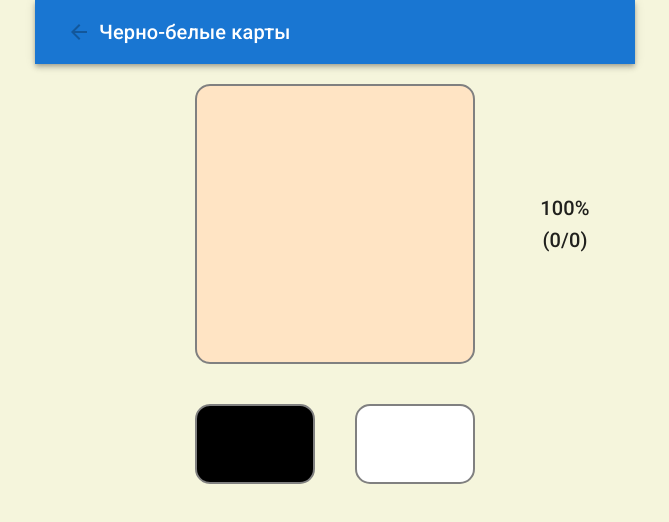
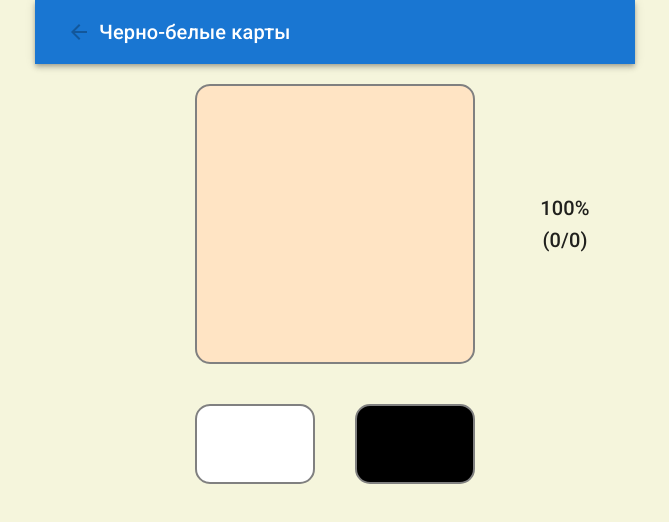
Before and after one commit to viterobk/intuition-training, a React (Create React App) app: page /#/bwc in a window 1280 px wide. Shown: the top 522 px of the page, without its empty margins (305-974 px from the left). Built offline with nearby package versions, Linux system fonts and the light colour scheme.

Commit message:
Change button locations and fix probabilities

```diff
--- a/src/Components/BWCards.tsx
+++ b/src/Components/BWCards.tsx
@@ -9,7 +9,7 @@ import TopBar from './TopBar';
 import './BWCards.css'
 import { createRef, useState, useEffect } from 'react';
 
-const isBlack = () => Math.random() > 0.5;
+const isBlack = () => Math.random() < 0.5;
 
 export default function() {
   const [totalAnswers, setTotalAnswers] = useState(0)
@@ -40,8 +40,8 @@ export default function() {
       <div className='bwc-container-center'>
         <div id='result' className={`bwc-result ${showResult ? resultClass : ''}`}>&nbsp;</div>
         <div className='control-buttons'>
-          <div id='btn-black' className='bwc-button bwc-button-black' onClick={() => displayResult(true)}>&nbsp;</div>
-          <div id='btn-white' className='bwc-button bwc-button-white' onClick={() => displayResult(false)}>&nbsp;</div>
+          <div id='btn-black' className='bwc-button bwc-button-white' onClick={() => displayResult(false)}>&nbsp;</div>
+          <div id='btn-white' className='bwc-button bwc-button-black' onClick={() => displayResult(true)}>&nbsp;</div>
         </div>
       </div>
       <div className='bwc-container-right'>
```
